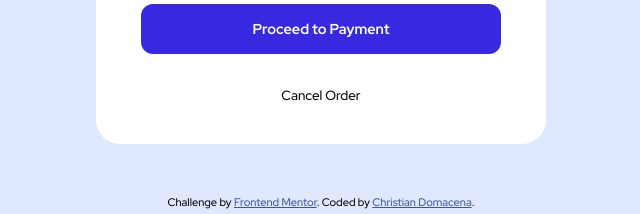
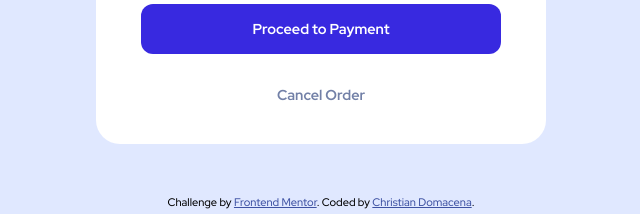
Before and after one commit to cjdomacena/order-summary-card, a plain HTML site: page index.html in a window 1280 px wide. Shown: the part 613-827 px from the top of the page, 319-959 px from the left. Drawn offline with Linux system fonts and the light colour scheme.

Commit message:
Fixed css

```diff
--- a/index.css
+++ b/index.css
@@ -163,14 +163,14 @@ button
 {
 	background-color: transparent;
 }
-.cancel a
+a .cancel
 {
 	color: hsl(224, 23%, 55%);
 	font-size: .9rem;
 	font-weight: 700;
 }
 
-.cancel  a:hover
+a .cancel:hover
 {
 	color:hsl(223, 47%, 23%);
 }
```
